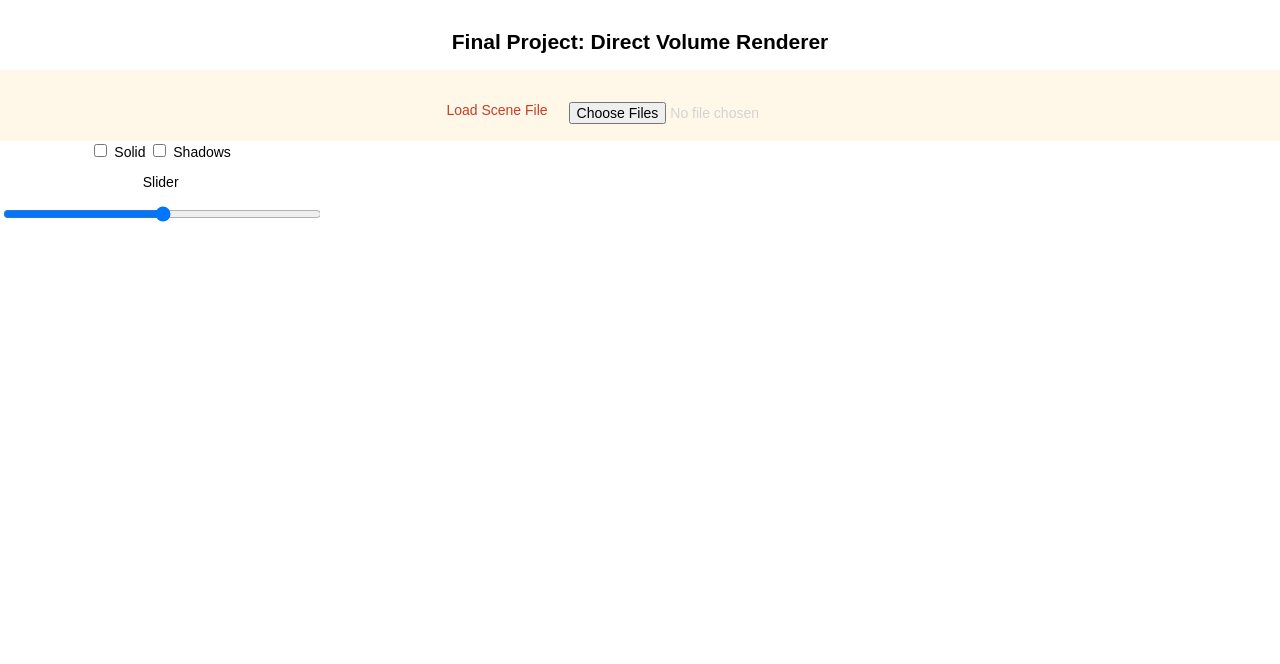
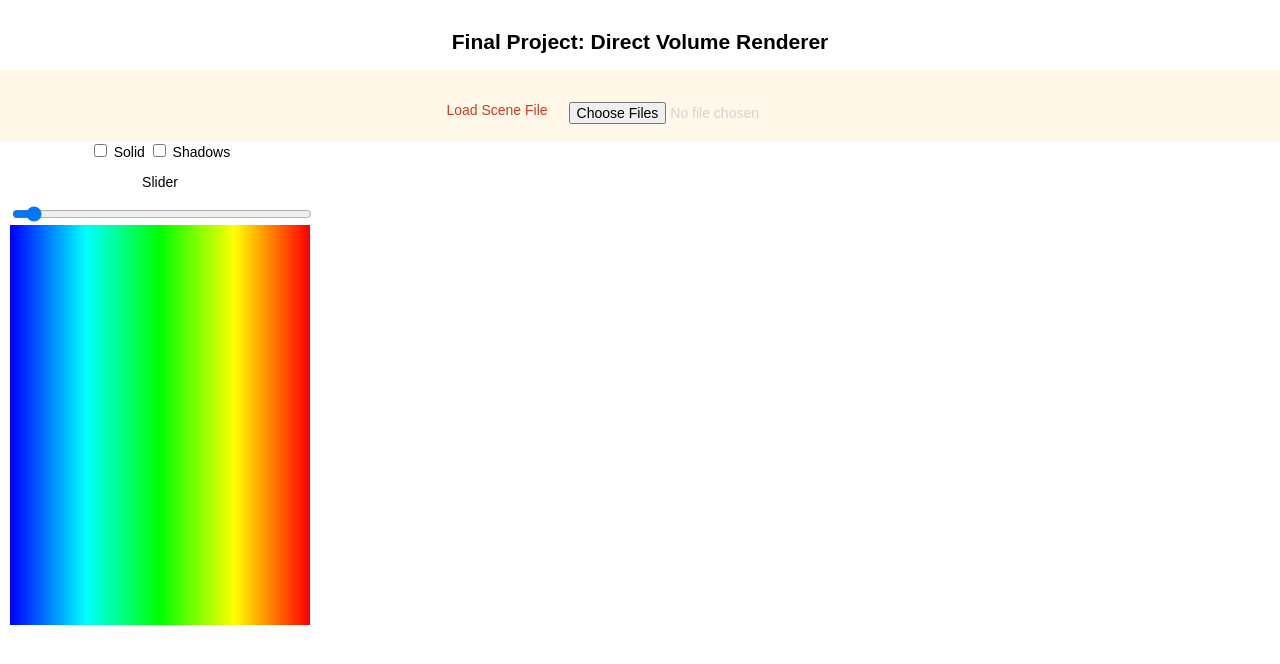
Before and after one commit to acowe/cg-final-project, a plain HTML site: page index.html in a window 1280 px wide. Drawn offline with Linux system fonts and the light colour scheme.

Commit message:
Update index.html to include transfer function canvas

```diff
--- a/index.html
+++ b/index.html
@@ -31,8 +31,14 @@
                     <input type="checkbox" id="shadows" value="shadows_opt"> Shadows
                 </label>
                 <p>Slider</p>
-                <div class="slidecontainer">
-                    <input type="range" min="0" max="100" value="50" class="slider" id="sliderVals">
+                <div class="TF">
+                    <div class="slidecontainer">
+                        <input type="range" min="0" max="1024" value="50" class="slider" id="sliderVals">
+                    </div>
+                    <div class="image-container">
+                        <img src="colormap/rainbow.png" alt="description of image" id="colormap">
+                        <svg id="svgOverlay" class="overlay"></svg>
+                    </div>
                 </div>
             </div>
             <div class="column2" id="canvas-container">
```
